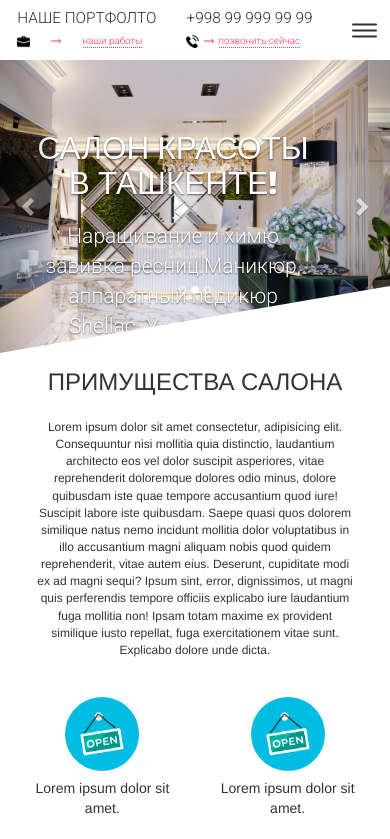
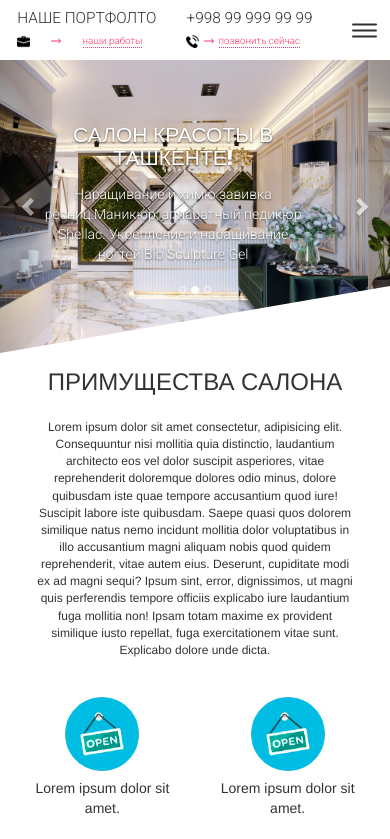
Before and after one commit to imBeka/ReStyleUz, a plain HTML site: page index.html in a window 390 px wide. Shown: the top 839 px of the page. Drawn offline with nearby package versions, Linux system fonts and the light colour scheme; some packages are replaced by stand-ins of ours.

Commit message:
Update adaptive.css

```diff
--- a/css/adaptive/adaptive.css
+++ b/css/adaptive/adaptive.css
@@ -177,6 +177,9 @@
   .section__info_p {
     font-size: .9em;
   }
+  .carousel__info_caption {
+        font-size: 1em;
+    }
 }
 
 @media only screen and (max-width: 500px) {
```
